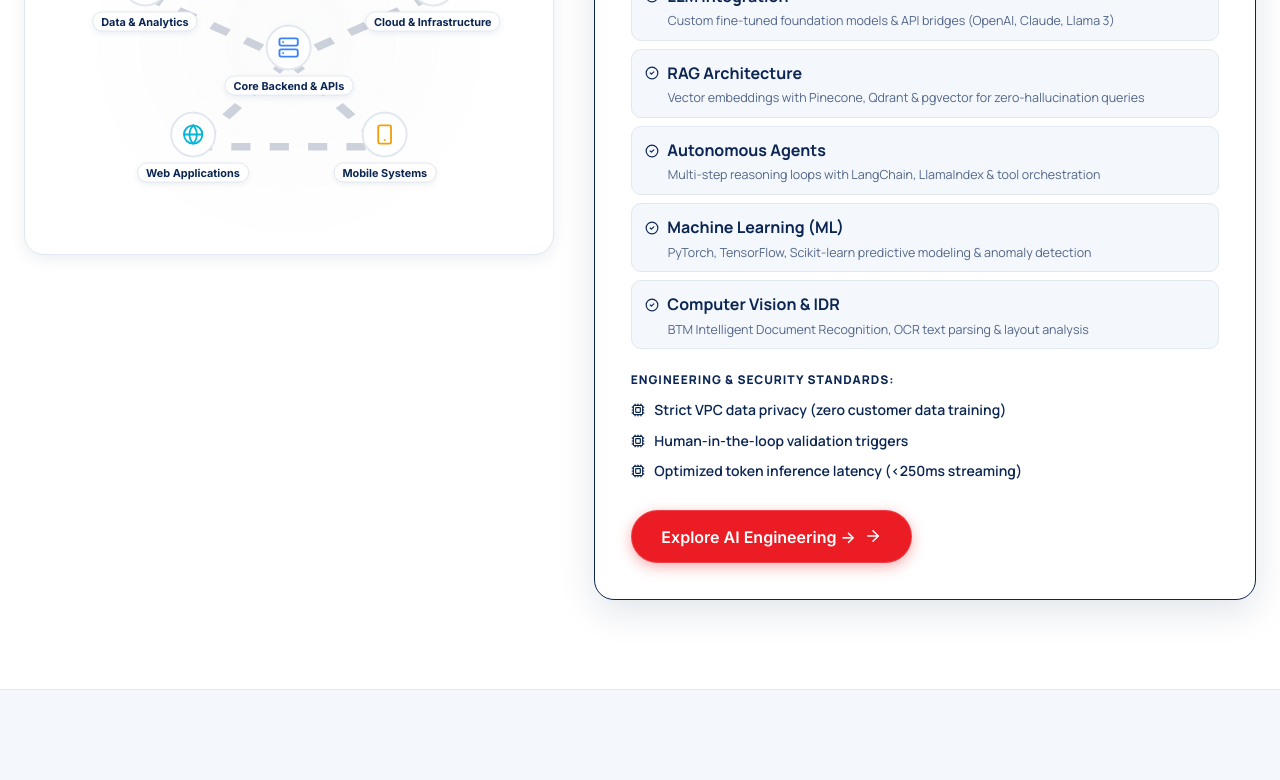
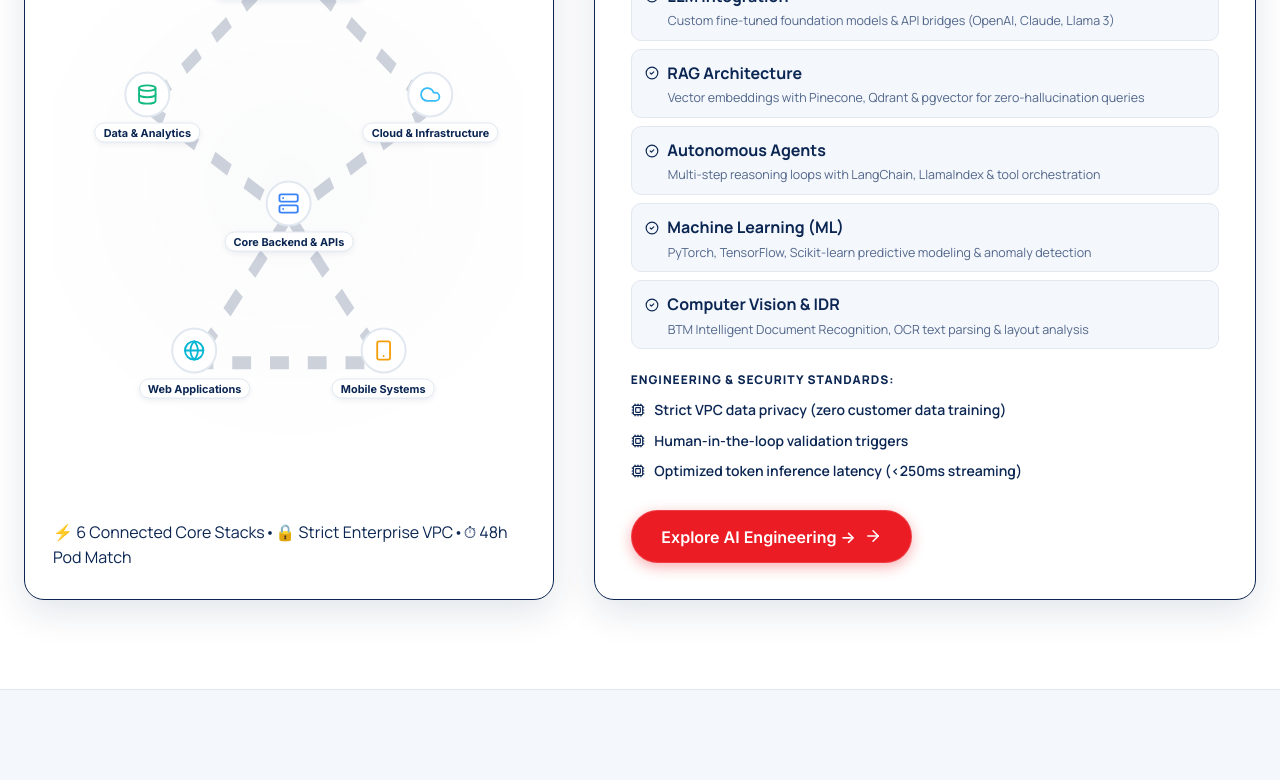
Before and after one commit to sunnyinfabio/BTM-NEW-WEBSITE, a React (Vite) app: page / in a window 1280 px wide. Shown: the part 5154-5934 px from the top of the page. Built offline with nearby package versions, Linux system fonts and the light colour scheme.

Commit message:
fix_technology_universe_equal_height_left_and_right_boxes

```diff
--- a/src/components/tech-universe/TechUniverseSection.tsx
+++ b/src/components/tech-universe/TechUniverseSection.tsx
@@ -289,6 +289,17 @@ export const TechUniverseSection: React.FC<TechUniverseSectionProps> = ({ onTech
                 );
               })}
             </div>
+
+            {/* Left Box Footer Telemetry */}
+            <div className="btm-constellation-footer">
+              <div className="flex items-center justify-between text-xs text-[#51668A] font-semibold pt-3 border-t border-[#E2E8F0]">
+                <span>⚡ 6 Connected Core Stacks</span>
+                <span>•</span>
+                <span>🔒 Strict Enterprise VPC</span>
+                <span>•</span>
+                <span>⏱ 48h Pod Match</span>
+              </div>
+            </div>
           </div>
 
           {/* Right Column: Progressive Disclosure Detail Panel */}
--- a/src/components/tech-universe/techUniverse.css
+++ b/src/components/tech-universe/techUniverse.css
@@ -82,26 +82,27 @@
 }
 
 /* ==========================================================================
-   2-Column Main Grid (Left Diagram, Right Detail Panel)
+   2-Column Main Grid (Left Diagram, Right Detail Panel - Equal Heights)
    ========================================================================== */
 .btm-universe-main-grid {
   display: grid;
   grid-template-columns: 1fr 1.25fr;
   gap: clamp(1.5rem, 4vw, 2.5rem);
-  align-items: start;
+  align-items: stretch;
 }
 
 /* Left Column: Visual Node Constellation Box */
 .btm-universe-constellation-box {
   background: #FFFFFF;
-  border: 1.5px solid var(--border);
+  border: 1.5px solid var(--brand-navy);
   border-radius: var(--radius-xl);
-  padding: 1.5rem;
+  padding: 1.75rem;
   display: flex;
   flex-direction: column;
-  box-shadow: var(--shadow-md);
+  justify-content: space-between;
+  box-shadow: var(--shadow-lg);
   position: relative;
-  min-height: 480px;
+  height: 100%;
 }
 
 .btm-constellation-header {
@@ -110,7 +111,7 @@
   align-items: center;
   padding-bottom: 1rem;
   border-bottom: 1px solid var(--border);
-  margin-bottom: 1rem;
+  margin-bottom: 0.5rem;
 }
 
 .btm-constellation-status {
@@ -140,11 +141,19 @@
 .btm-constellation-diagram {
   position: relative;
   width: 100%;
-  height: 400px;
+  min-height: 480px;
   flex: 1;
   background: radial-gradient(circle at center, rgba(11, 38, 83, 0.02) 0%, transparent 70%);
   border-radius: var(--radius-lg);
   overflow: visible;
+  display: flex;
+  align-items: center;
+  justify-content: center;
+  margin: 1rem 0;
+}
+
+.btm-constellation-footer {
+  margin-top: auto;
 }
 
 .btm-constellation-svg {
```
